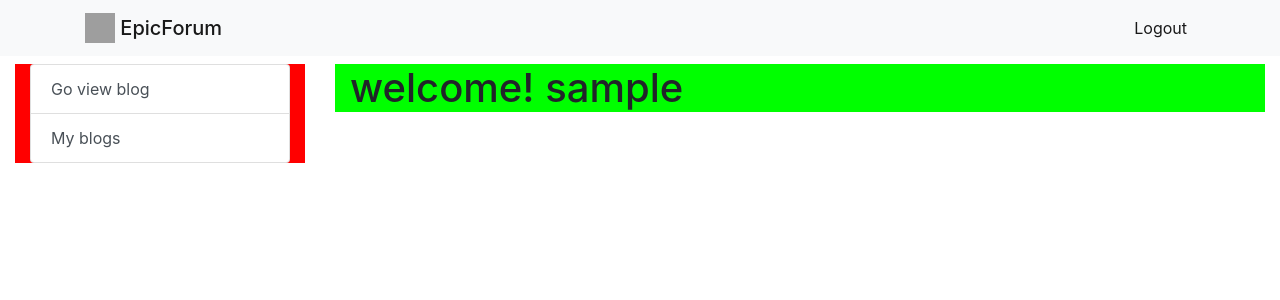
After one commit to JasonWurunfei/FTH, a Django app: page /accounts/profile/1/ in a window 1280 px wide. The commit adds this page. Shown: the top 300 px of the page. Run offline with Django 3.2, Linux system fonts and the light colour scheme; the visitor is signed in with stand-in values (Sample User, id 1); data comes from the database, SQL or seed files in the repository; parts of the project's set-up code (start-up, migrations or seed data) failed here and were passed over; grey boxes are pictures that could not be loaded.

Commit message:
add users and user profile page

```diff
--- /dev/null
+++ b/accounts/templates/registration/profile.html
@@ -0,0 +1,38 @@
+{% extends "base.html" %}
+
+{% block title %}My Fake Instagram{% endblock %}
+{% block nav %}
+  <nav class="navbar navbar-light bg-light mb-2">
+    <div class="container">
+      <a class="navbar-brand mb-0 h1" href="{% url 'blog:blog' %}">
+        <img src="https://ss3.bdstatic.com/70cFv8Sh_Q1YnxGkpoWK1HF6hhy/it/u=2349859212,1053714951&fm=26&gp=0.jpg" width="30" height="30" class="d-inline-block align-top" alt="">
+        EpicForum
+      </a>
+      <ul class="navbar-nav ml-auto mr-2">
+        <li class="nav-item active">
+          <a class="nav-link" href="{% url 'accounts:logout' %}">Logout <span class="sr-only">(current)</span></a>
+        </li>
+      </ul>
+    </div>
+  </nav>
+{% endblock %}
+{% block content %}
+  <div class="container-fluid">
+    <div class="row">
+      <div class="col-3">
+        <div class="container" style="background-color: #ff0000">
+          <div class="list-group">
+            <button type="button" class="list-group-item list-group-item-action" onclick="location.href=`{% url 'blog:blog' %}`">Go view blog</button>
+            <button type="button" class="list-group-item list-group-item-action" onclick="location.href=`{% url 'blog:blog' %}`">My blogs</button>
+          </div>
+        </div>
+      </div>
+      <div class="col-9">
+        <div class="container" style="background-color: #00ff00; margin-left: 0px;">
+          <h1>welcome! {{ user.username }}</h1>
+        </div>
+      </div>
+    </div>
+  </div>
+
+{% endblock %}
--- a/accounts/urls.py
+++ b/accounts/urls.py
@@ -1,9 +1,10 @@
 from django.urls import path, include
-from .views import registerView, MyLoginView
+from .views import registerView, MyLoginView, profileView
 
 app_name = 'accounts'
 urlpatterns = [
     path('login/', MyLoginView.as_view(), name='login'),
     path('', include('django.contrib.auth.urls')),
     path('register/', registerView, name='register'),
+    path('profile/<int:pk>/', profileView, name='profile'),
 ]
--- a/accounts/views.py
+++ b/accounts/views.py
@@ -1,7 +1,9 @@
-from django.shortcuts import render, redirect
+from django.shortcuts import render, redirect, get_object_or_404
 from .forms import RegisterForm
 from django.contrib.auth.views import LoginView
 from .forms import LoginForm
+from django.contrib.auth.models import User
+from django.contrib.auth.decorators import login_required
 
 # Create your views here.
 def registerView(request):
@@ -17,3 +19,11 @@ def registerView(request):
 
 class MyLoginView(LoginView):
     form_class = LoginForm
+
+@login_required
+def profileView(request, pk):
+    """Display user profile"""
+
+    user = get_object_or_404(User, pk=pk)
+
+    return render(request, 'registration/profile.html', {'user': user})
--- a/blog/admin.py
+++ b/blog/admin.py
@@ -5,6 +5,6 @@ from .models import BlogPost
 # Register your models here.
 @admin.register(BlogPost)
 class BlogPostAdmin(MarkdownxModelAdmin):
-    list_display = ('title', 'created_date', 'mod_date')
+    list_display = ('title', 'user', 'created_date', 'mod_date')
     list_filter = ('created_date', 'mod_date')
     search_fields = ('title',)
--- a/blog/forms.py
+++ b/blog/forms.py
@@ -12,6 +12,7 @@ class BlogForm(ModelForm):
         super().__init__(*args, **kwargs)
         self.helper = FormHelper()
         self.helper.layout = Layout(
+            'user',
             'title',
             'body',
             'created_date',
@@ -19,6 +20,7 @@ class BlogForm(ModelForm):
              Submit('submit', 'Submit', css_class='btn btn-primary btn-lg'),
         )
         self.fields['body'].label = ''
+        self.fields['user'].widget = forms.HiddenInput()
         self.fields['created_date'].widget = forms.HiddenInput()
         self.fields['mod_date'].widget = forms.HiddenInput()
         self.fields['body'].widget = MarkdownxWidget(
@@ -33,4 +35,4 @@ class BlogForm(ModelForm):
 
     class Meta:
         model = BlogPost
-        fields = ['title', 'body', 'created_date', 'mod_date']
+        fields = ['user', 'title', 'body', 'created_date', 'mod_date']
--- a/blog/templates/blog/blog.html
+++ b/blog/templates/blog/blog.html
@@ -29,8 +29,10 @@
 
       <div class="card shadow bg-white mt-1">
         <div class="card-body">
+
           <h1 class="card-title"> <a href="{% url 'blog:post_detail' pk=post.pk %}">{{ post.title }}</a></h1>
           <p class="card-text"> {{ post.body_summary|striptags }} </p>
+          <div>{{ post.user }}</div>
           <div>{{ post.created_date }}</div>
         </div>
       </div>
--- a/blog/templates/blog/post.html
+++ b/blog/templates/blog/post.html
@@ -13,8 +13,8 @@
     </div>
 </header>
 
-<div id="blog">
+<div id="blog" class="container">
     <p class="card-text" id="post"> {{ post_detail.formatted_markdown|safe }} </p>
-    <div class="text-muted text-right" style="margin-top: 4rem"> {{ post_detail.created_date }}</div>
+    <div class="text-muted text-right" style="margin-top: 4rem"> {{ post_detail.user }} {{ post_detail.created_date }}</div>
 </div>
 {% endblock %}
--- a/templates/base.html
+++ b/templates/base.html
@@ -12,6 +12,7 @@
   </head>
   <body>
     <!-- Image and text -->
+    {% block nav %}
     <nav class="navbar navbar-light bg-light mb-2">
       <div class="container">
         <a class="navbar-brand mb-0 h1" href="{% url 'blog:blog' %}">
@@ -23,7 +24,7 @@
         <ul class="navbar-nav ml-auto mr-2">
           <li class="nav-item active">
             {% if user.is_authenticated %}
-              <a class="nav-link " href="{% url 'accounts:logout' %}">Logout <span class="sr-only">(current)</span></a>
+              <a class="nav-link " href="/accounts/profile/{{ user.id }}/">Profile <span class="sr-only">(current)</span></a>
             {% else %}
               <a class="nav-link" href="{% url 'accounts:login' %}">Login <span class="sr-only">(current)</span></a>
             {% endif %}
@@ -33,7 +34,7 @@
 
       </div>
     </nav>
-
+    {% endblock %}
     {% block content %}
 
     {% endblock %}
```
Also changed, not shown: blog/models.py (+5 -3 lines), blog/views.py (+7 -1 lines), README.md.
